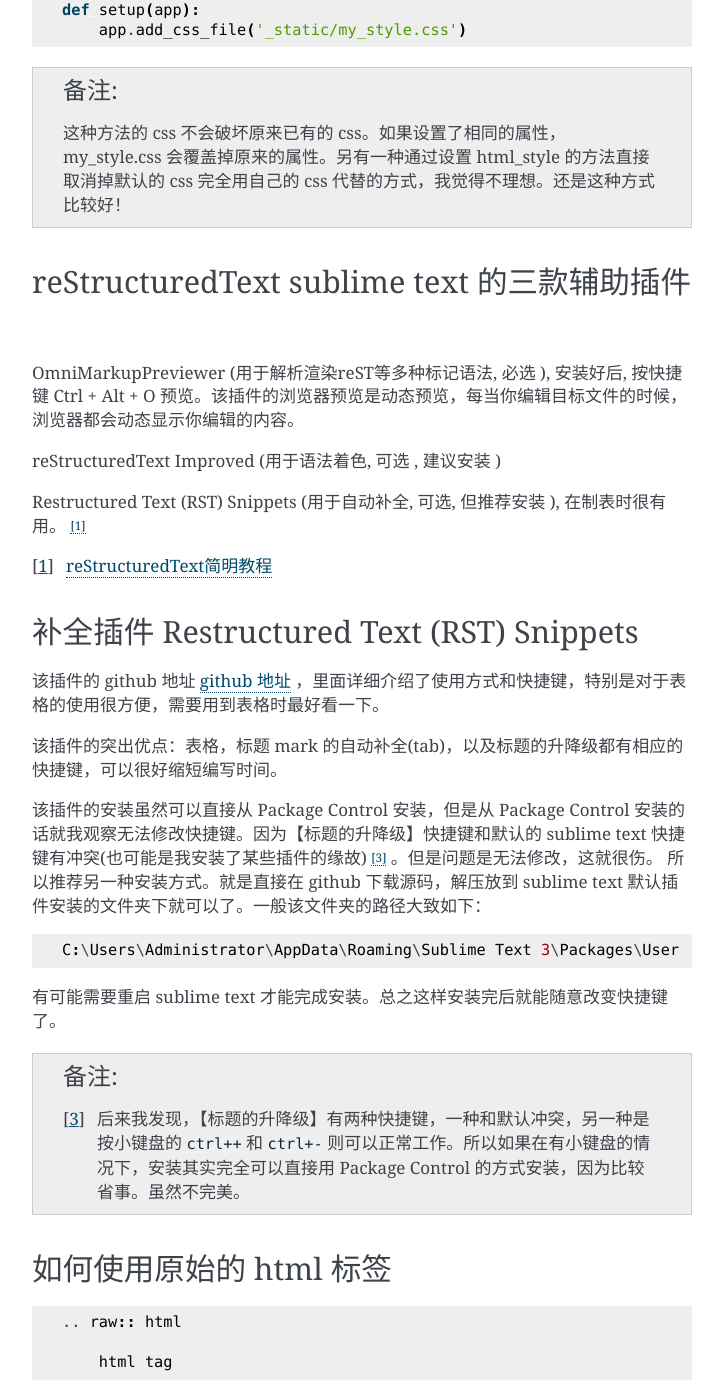
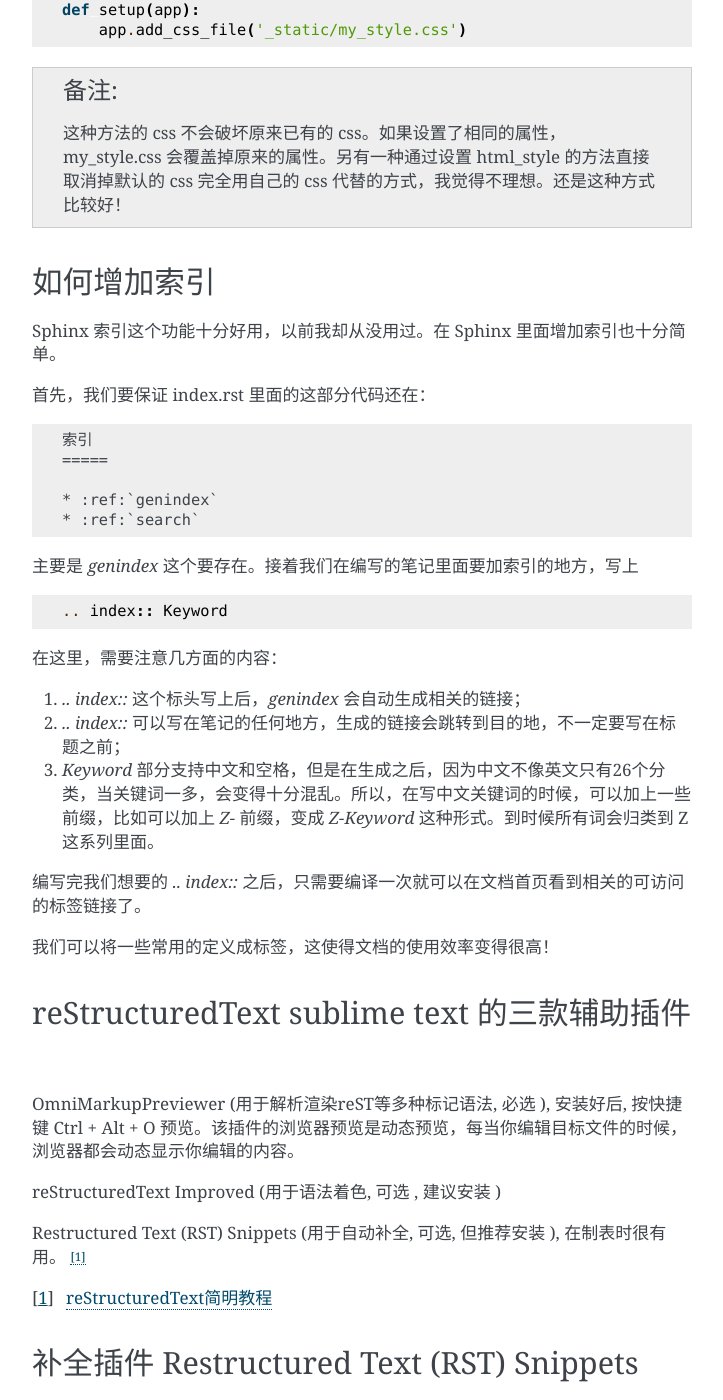
Before and after one commit to suifengpiaoyang/Sphinx-notes, a Sphinx documentation site: the page built from source/sphinx.rst, in a window 1280 px wide and 1400 px high, scrolled down 3988 px. Shown: the whole window, without its empty margins (388-1111 px from the left). Built offline with Sphinx 7.4.7, drawn with Linux system fonts in a browser that asks for light colours.

Commit message:
增加索引的笔记

```diff
--- a/source/index.rst
+++ b/source/index.rst
@@ -12,7 +12,7 @@ Sphinx 学习笔记
    sphinx.rst
 
 索引
-==================
+=====
 
 * :ref:`genindex`
 * :ref:`search`
--- a/source/sphinx.rst
+++ b/source/sphinx.rst
@@ -230,7 +230,41 @@ Sphinx 常见问题及解决方式
 .. note:: 这种方法的 css 不会破坏原来已有的 css。如果设置了相同的属性，my_style.css 会覆盖掉原来的属性。另有一种通过设置 html_style 的方法直接取消掉默认的 css 完全用自己的 css 代替的方式，我觉得不理想。还是这种方式比较好！
 
 
-.. index:: Key-插件
+.. index:: Z-索引
+
+如何增加索引
+============
+
+Sphinx 索引这个功能十分好用，以前我却从没用过。在 Sphinx 里面增加索引也十分简单。
+
+首先，我们要保证 index.rst 里面的这部分代码还在：
+
+.. code-block::
+
+    索引
+    =====
+
+    * :ref:`genindex`
+    * :ref:`search`
+
+主要是 `genindex` 这个要存在。接着我们在编写的笔记里面要加索引的地方，写上
+
+.. code-block::
+
+    .. index:: Keyword
+
+在这里，需要注意几方面的内容：
+
+1. `.. index::` 这个标头写上后，`genindex` 会自动生成相关的链接；
+2. `.. index::` 可以写在笔记的任何地方，生成的链接会跳转到目的地，不一定要写在标题之前；
+3. `Keyword` 部分支持中文和空格，但是在生成之后，因为中文不像英文只有26个分类，当关键词一多，会变得十分混乱。所以，在写中文关键词的时候，可以加上一些前缀，比如可以加上 `Z-` 前缀，变成 `Z-Keyword` 这种形式。到时候所有词会归类到 Z 这系列里面。
+
+编写完我们想要的 `.. index::` 之后，只需要编译一次就可以在文档首页看到相关的可访问的标签链接了。
+
+我们可以将一些常用的定义成标签，这使得文档的使用效率变得很高！
+
+
+.. index:: Z-插件
 
 reStructuredText sublime text 的三款辅助插件
 ============================================
```
Also changed, not shown: other parts of source/sphinx.rst (+4 -4 lines).
